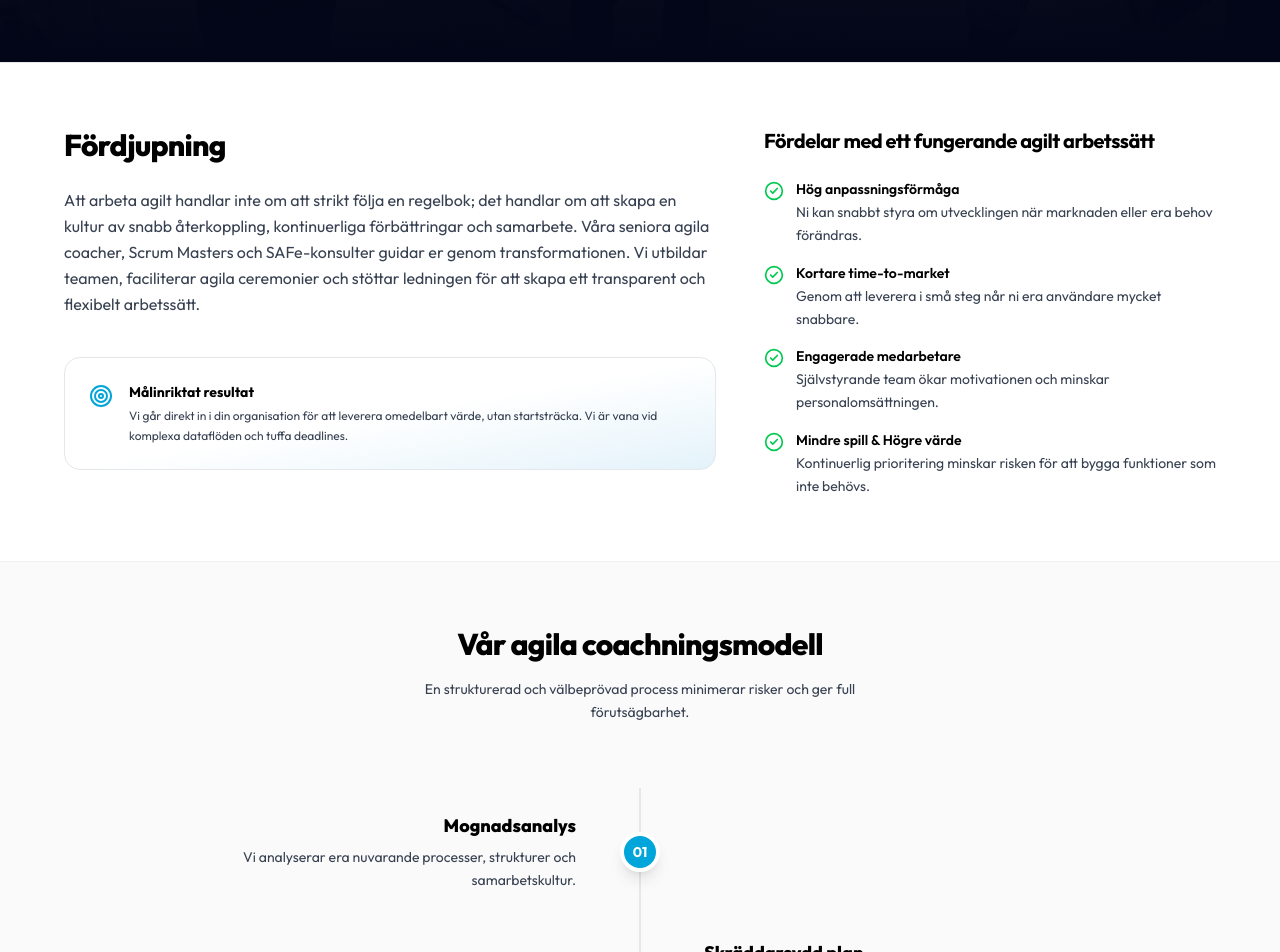
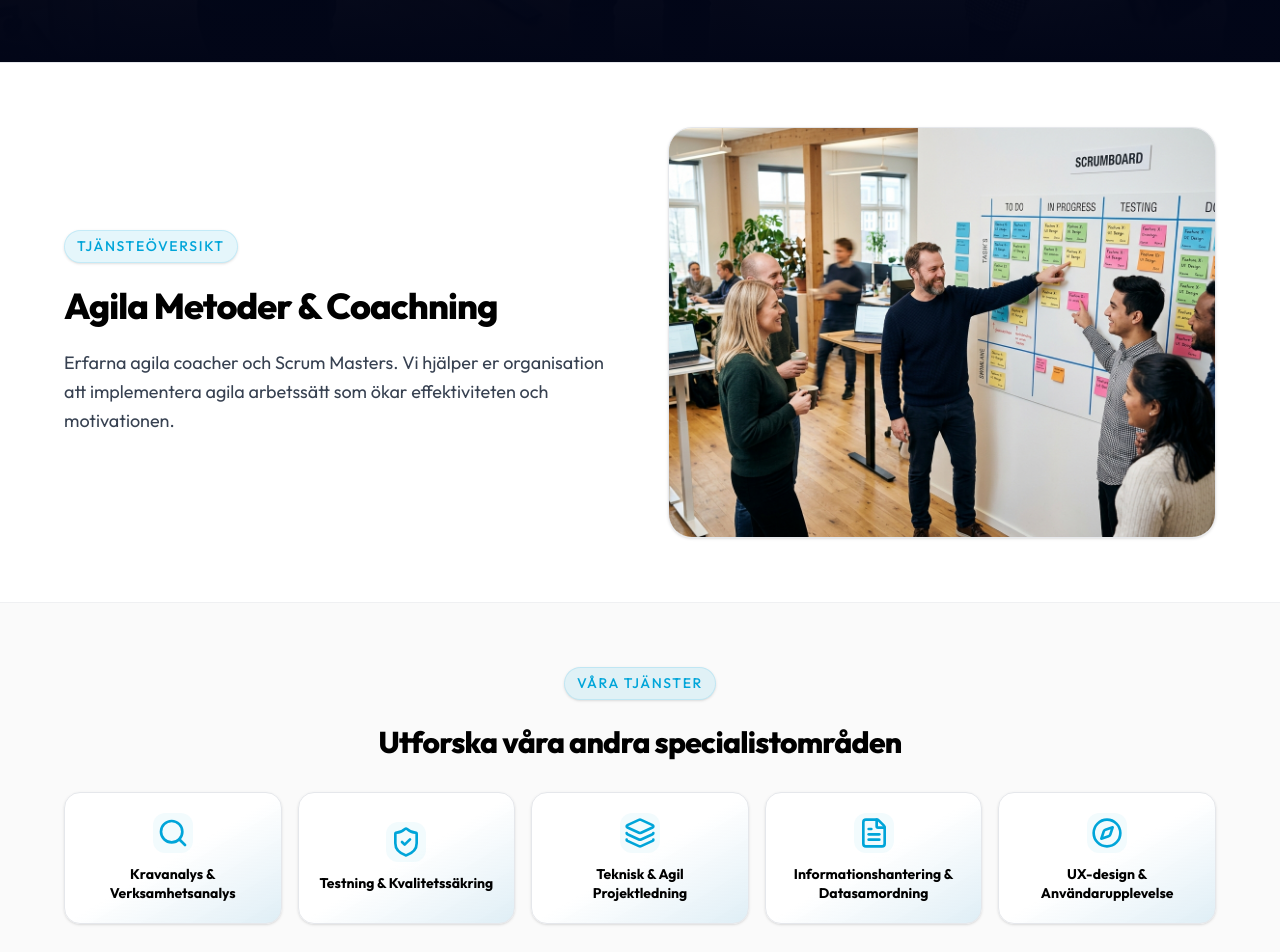
Before and after one commit to FadulSaif/Reqcon-Website, a React (Vite) app: page /sv/services/agile-methods in a window 1280 px wide. Shown: the part 740-1692 px from the top of the page. Built offline with nearby package versions, Linux system fonts and the light colour scheme; no server answers.

Commit message:
Refine services and fix careers submission

```diff
--- a/src/locales/en.json
+++ b/src/locales/en.json
@@ -394,7 +394,7 @@
       "service_context": "Your inquiry concerns: {{service}}",
       "submit": "Send Message",
       "success_title": "Message sent!",
-      "success_desc": "Thank you for contacting REQCON. We have received your message and usually reply within 24 hours on business days.",
+      "success_desc": "Thank you for contacting REQCON. We have received your message and will reply within 24–48 hours on business days.",
       "success_btn": "Send another message",
       "submit_error": "We could not send your message right now. Please try again or email info@reqcon.se."
     }
--- a/src/pages/Home.tsx
+++ b/src/pages/Home.tsx
@@ -390,14 +390,14 @@ const Home: React.FC = () => {
         className="!pt-3 !pb-6 md:!pt-4 md:!pb-8 text-center border-b border-border-custom overflow-hidden"
       >
         {/* Custom uppercase header label and line dividers with a center dot indicator */}
-        <div className="flex items-center justify-center gap-4 mb-5 px-6 max-w-5xl mx-auto select-none">
-          <div className="flex-1 h-[1px] bg-gradient-to-r from-transparent to-slate-200 dark:to-zinc-800" />
+        <div className="flex w-full items-center justify-center gap-2 sm:gap-4 mb-5 px-0 sm:px-6 max-w-5xl mx-auto select-none">
+          <div className="flex-1 h-[1px] bg-border-custom" />
           <div className="w-1.5 h-1.5 rounded-full bg-brand-secondary" />
           <Eyebrow margin="none" nowrap>
             {t('clients.title')}
           </Eyebrow>
           <div className="w-1.5 h-1.5 rounded-full bg-brand-secondary" />
-          <div className="flex-1 h-[1px] bg-gradient-to-l from-transparent to-slate-200 dark:to-zinc-800" />
+          <div className="flex-1 h-[1px] bg-border-custom" />
         </div>
 
         <div className="w-full select-none space-y-3">
--- a/src/pages/ServiceDetail.tsx
+++ b/src/pages/ServiceDetail.tsx
@@ -7,6 +7,7 @@ import {
 } from 'lucide-react';
 import Section from '../components/Section';
 import Button from '../components/Button';
+import Card from '../components/Card';
 import Eyebrow from '../components/Eyebrow';
 import SEO from '../components/SEO';
 import { SITE_URL } from '../config/site';
@@ -562,7 +563,14 @@ const ServiceDetail: React.FC = () => {
 
           {/* Centered Main Info Block */}
           <div className="flex flex-col items-center gap-4 mt-2 max-w-4xl">
-            <h1 className="text-4xl md:text-6xl font-black tracking-tight text-white leading-tight uppercase text-center">
+            <h1
+              lang={activeLang}
+              className={`font-black tracking-tight text-white leading-tight uppercase text-center ${
+                activeLang === 'sv'
+                  ? 'w-full min-w-0 text-[clamp(2rem,8.5vw,3.75rem)] [overflow-wrap:break-word] hyphens-auto'
+                  : 'text-4xl md:text-6xl'
+              }`}
+            >
               {details.title.split('(')[0].trim()}
             </h1>
             <Eyebrow margin="none">
@@ -582,7 +590,69 @@ const ServiceDetail: React.FC = () => {
         </div>
       </section>
 
-      {/* 2. DESCRIPTION & BENEFITS SECTION */}
+      {/* 2. SERVICE OVERVIEW */}
+      <Section background="default" className="py-10 md:py-14">
+        <div className="grid grid-cols-1 lg:grid-cols-2 gap-10 lg:gap-14 max-w-6xl mx-auto items-center">
+          <div className="flex flex-col items-start gap-5 text-left">
+            <Eyebrow margin="none">
+              {activeLang === 'sv' ? 'Tjänsteöversikt' : 'Service Overview'}
+            </Eyebrow>
+            <h2 className="text-3xl md:text-4xl font-extrabold text-text-primary tracking-tight leading-tight">
+              {details.title}
+            </h2>
+            <p className="text-base md:text-lg text-text-secondary leading-relaxed max-w-2xl">
+              {details.schemaDescription}
+            </p>
+          </div>
+
+          <div className="relative aspect-[4/3] overflow-hidden rounded-3xl border border-border-custom shadow-sm">
+            <img
+              src={getServiceImage(serviceId!)}
+              alt={details.title}
+              loading="lazy"
+              decoding="async"
+              className="absolute inset-0 h-full w-full object-cover"
+            />
+          </div>
+        </div>
+      </Section>
+
+      {/* 3. REST OF SERVICES */}
+      <Section background="alt" className="py-10 md:py-14 text-center border-y border-border-custom">
+        <div className="max-w-6xl mx-auto flex flex-col items-center gap-6">
+          <Eyebrow margin="none">
+            {activeLang === 'sv' ? 'Våra tjänster' : 'Our Services'}
+          </Eyebrow>
+          <h2 className="text-2xl md:text-3xl font-extrabold text-text-primary tracking-tight">
+            {activeLang === 'sv' ? 'Utforska våra andra specialistområden' : 'Explore Our Other Specialist Areas'}
+          </h2>
+          <div className="grid grid-cols-1 sm:grid-cols-2 lg:grid-cols-5 gap-4 mt-2 w-full">
+            {otherServices.map((id) => {
+              const otherDetails = serviceDetails[id]?.[activeLang];
+              if (!otherDetails) return null;
+              return (
+                <Link
+                  key={id}
+                  to={`/${activeLang}/services/${id}`}
+                  className="h-full"
+                  onClick={() => window.scrollTo(0,0)}
+                >
+                  <Card hoverable className="h-full p-5 flex flex-col items-center justify-center gap-3 text-center shadow-sm">
+                    <div className="w-10 h-10 rounded-xl bg-brand-secondary/5 flex items-center justify-center">
+                      {getServiceIcon(id)}
+                    </div>
+                    <span className="text-sm font-bold text-text-primary leading-snug">
+                      {otherDetails.title.split('(')[0].trim()}
+                    </span>
+                  </Card>
+                </Link>
+              );
+            })}
+          </div>
+        </div>
+      </Section>
+
+      {/* 4. DESCRIPTION & BENEFITS SECTION */}
       <Section background="default" className="py-10 md:py-14">
         <div className="grid grid-cols-1 lg:grid-cols-12 gap-12 max-w-6xl mx-auto">
           {/* Detailed text */}
@@ -708,36 +778,6 @@ const ServiceDetail: React.FC = () => {
         </div>
       </Section>
 
-      {/* 5. INTERNAL LINKING SITEMAP */}
-      <Section background="alt" className="py-16 text-center border-t border-border-custom">
-        <div className="max-w-4xl mx-auto flex flex-col items-center gap-6">
-          <Eyebrow margin="none">
-            {activeLang === 'sv' ? 'Fler specialistkompetenser' : 'More Specialist Competences'}
-          </Eyebrow>
-          <div className="grid grid-cols-2 md:grid-cols-5 gap-4 mt-2 w-full justify-center">
-            {otherServices.map((id) => {
-              const otherDetails = serviceDetails[id]?.[activeLang];
-              if (!otherDetails) return null;
-              return (
-                <Link
-                  key={id}
-                  to={`/${activeLang}/services/${id}`}
-                  className="bg-gradient-to-br from-white via-white to-accent-primary/[0.14] dark:from-zinc-950 dark:via-bg-surface dark:to-accent-primary/[0.08] border border-border-custom hover:-translate-y-0.5 hover:shadow-md hover:border-accent-primary rounded-xl p-4 shadow-sm flex flex-col items-center gap-2 text-center transition-[transform,box-shadow,border-color] duration-200 select-none group"
-                  onClick={() => window.scrollTo(0,0)}
-                >
-                  <div className="w-8 h-8 rounded-lg bg-brand-secondary/5 flex items-center justify-center group-hover:bg-brand-secondary/10 transition-colors">
-                    {getServiceIcon(id)}
-                  </div>
-                  <span className="text-xs font-bold text-text-primary leading-snug line-clamp-2">
-                    {otherDetails.title.split('&')[0].split('(')[0].trim()}
-                  </span>
-                </Link>
-              );
-            })}
-          </div>
-        </div>
-      </Section>
-
       {/* 6. CONVERSION CTA BANNER */}
       <Section background="dark" className="py-16 md:py-20 text-center bg-zinc-950 dark:bg-bg-surface text-white rounded-3xl mx-6 my-12 border border-zinc-800/80 relative overflow-hidden">
         <div className="absolute inset-0 bg-[radial-gradient(circle_at_bottom_left,_var(--tw-gradient-stops))] from-brand-secondary/10 via-transparent to-transparent pointer-events-none select-none z-0" />
--- a/src/pages/Services.tsx
+++ b/src/pages/Services.tsx
@@ -200,9 +200,6 @@ const Services: React.FC = () => {
                 <div className="flex-grow flex flex-col gap-5 justify-between">
                   <div className="flex flex-col gap-4">
                     <div className="flex flex-col gap-1.5">
-                      <Eyebrow margin="none">
-                        {t('services.badge')}
-                      </Eyebrow>
                       <h2 className="text-3xl md:text-4xl font-extrabold text-text-primary tracking-tight leading-tight">
                         {service.title}
                       </h2>
```
Also changed, not shown: src/pages/Article.tsx (+6 -6 lines), src/pages/Careers.tsx (+26 -3 lines).
